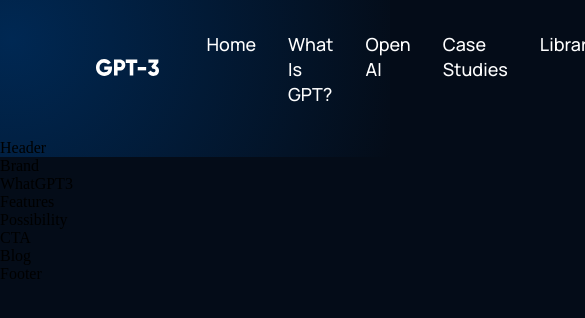
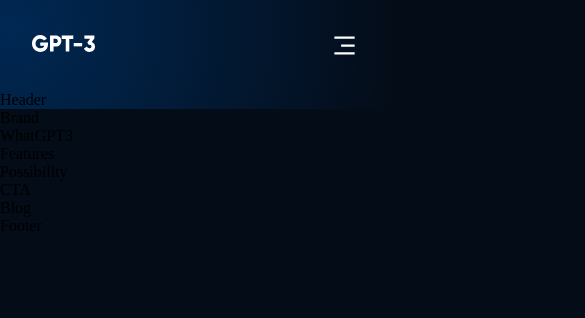
Before and after one commit to afrahd/Responsive-Modern-UI, a React (Create React App) app: page / in a window 390 px wide. Shown: the top 318 px of the page, 585 px wide, since content can reach past the window. Built offline with nearby package versions, Linux system fonts and the light colour scheme.

Commit message:
Navbar update - Responsive for all devices

```diff
--- a/src/components/navbar/Navbar.jsx
+++ b/src/components/navbar/Navbar.jsx
@@ -1,9 +1,23 @@
-import React from "react";
+import React, { useState } from "react";
 import "./navbar.css";
 import { RiMenu3Line, RiCloseLine } from "react-icons/ri";
 import logo from "../../assets/logo.svg";
 
+const Menu = () => (
+  <>
+  <p><a href="#home">Home</a></p>
+  <p><a href="#wgpt3">What is GPT?</a></p>
+  <p><a href="#possibility">Open AI</a></p>
+  <p><a href="#features">Case Studies</a></p>
+  <p><a href="#blog">Library</a></p>
+  </>
+)
+
+
 const Navbar = () => {
+const [toggleMenu, setToggleMenu] = useState(false);
+
+
   return (
     <div className="gpt3__navbar">
       <div className="gpt3__navbar-links">
@@ -11,27 +25,30 @@
           <img src={logo} alt="logo" />
         </div>
         <div className="gpt3__navbar-links_container">
-          <p>
-            <a href="#home">Home</a>
-          </p>
-          <p>
-            <a href="#wgpt3">What is GPT?</a>
-          </p>
-          <p>
-            <a href="#possibility">Open AI</a>
-          </p>
-          <p>
-            <a href="#features">Case Studies</a>
-          </p>
-          <p>
-            <a href="#blog">Library</a>
-          </p>
+          <Menu />
         </div>
       </div>
       <div className="gpt3__navbar-sign">
         <p>Sign in</p>
         <button type="button">Sign up</button>
       </div>
+      <div className="gpt3__navbar-menu">
+{toggleMenu
+ ? <RiCloseLine color="#fff" size={27} onClick={() => setToggleMenu(false) } />
+ : <RiMenu3Line color="#fff" size={27} onClick={() => setToggleMenu(true) } />
+}
+{toggleMenu && (
+  <div className="gpt3__navbar-menu_container scale-up-center">
+    <div className="gpt3__navbar-menu_container-links">
+<Menu />
+<div className="gpt3__navbar-menu_container_link_sign">
+        <p>Sign in</p>
+        <button type="button">Sign up</button>
+      </div>
+    </div>
+    </div>
+)}
+      </div>
     </div>
   );
 };
--- a/src/components/navbar/navbar.css
+++ b/src/components/navbar/navbar.css
@@ -57,3 +57,74 @@
     outline: none;
     cursor: pointer;
 }
+
+.gpt3__navbar-menu {
+    margin-left: 1rem;
+
+    display: none;
+    position: relative;
+}
+
+.gpt3__navbar-menu svg {
+    cursor: pointer;
+}
+
+.gpt3__navbar-menu_container {
+    display: flex;
+    justify-content: flex-end;
+    align-items: flex-end;
+    flex-direction: column;
+
+    text-align: end;
+    background: var(--color-footer);
+    padding: 2rem;
+    position: absolute;
+    right: 0;
+    top: 40px;
+    margin-top: 1rem;
+    min-width: 210px;
+    border-radius: 5px;
+    box-shadow: 0px 0px 5px rgba(0,0, 0,0.2);
+}
+
+.gpt3__navbar-menu_container p {
+    margin: 1rem 0;
+}
+
+.gpt3__navbar-menu_container-links-sign {
+    display: none;
+}
+
+@media screen and (max-width: 1050px) {
+    .gpt3__navbar-links_container {
+        display: none;
+    }
+
+    .gpt3__navbar-menu {
+        display: flex;
+    }
+}
+
+@media screen and (max-width: 700px) {
+    .gpt3__navbar {
+        padding: 2rem 4rem;
+    }
+}
+
+@media screen and (max-width: 550px) {
+    .gpt3__navbar {
+        padding: 2rem;
+    }
+
+    .gpt3__navbar-sign {
+        display: none;
+    }
+
+    .gpt3__navbar-menu_container {
+        top: 20px;
+    }
+
+    .gpt3__navbar-menu_container-links-sign {
+        display: block;
+    }
+}
```
